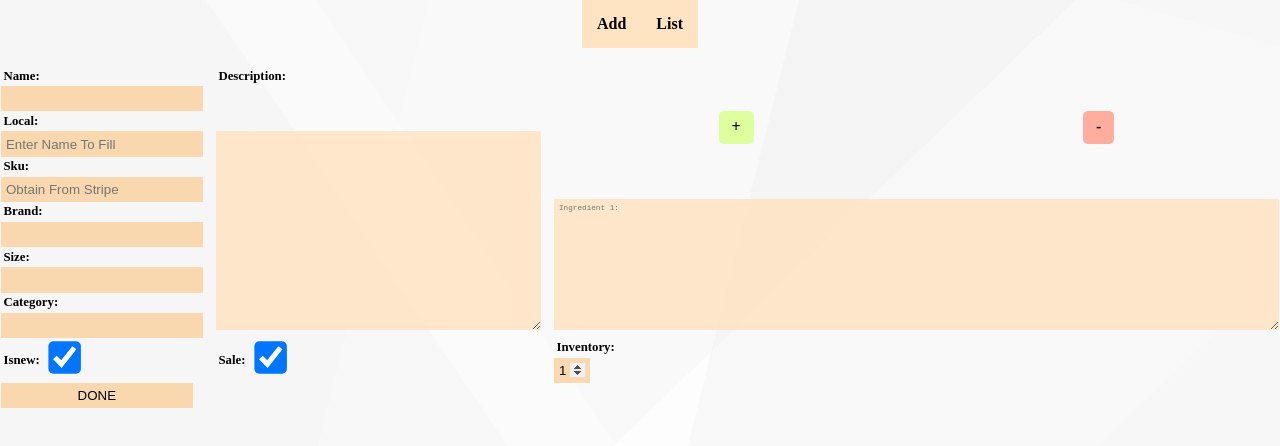
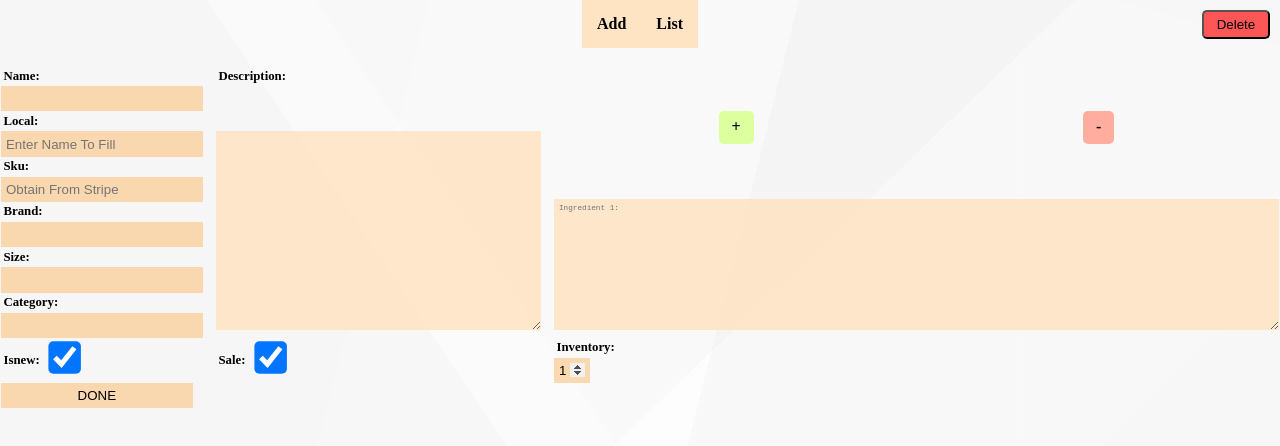
Before and after one commit to Hex-Zero/mi-api, a React (Create React App) app: page /product in a window 1280 px wide. Shown: the top 446 px of the page. Built offline with nearby package versions, Linux system fonts and the light colour scheme.

Commit message:
Delete button ready

```diff
--- a/src/components/list-products.component.js
+++ b/src/components/list-products.component.js
@@ -30,16 +30,6 @@ const Product = props => {
             <FaCheckSquare className="setInventoryCheckBox" />
           </button>
         </form>
-
-        {/*
-      <div
-        className="delete"
-        onClick={() => {
-          props.deleteProduct(props.product._id);
-        }}
-      >
-        Delete
-      </div> */}
       </td>
     </tr>
   );
@@ -49,7 +39,6 @@ export default class ProductsList extends Component {
   constructor(props) {
     super(props);
 
-    this.deleteProduct = this.deleteProduct.bind(this);
     this.updateProductInventory = this.updateProductInventory.bind(this);
 
     this.state = { products: [] };
@@ -66,13 +55,6 @@ export default class ProductsList extends Component {
       });
   }
 
-  deleteProduct(id) {
-    axios.delete("http://localhost:5000/products/" + id).then(response => {});
-
-    this.setState({
-      products: this.state.products.filter(el => el._id !== id)
-    });
-  }
   updateProductInventory(e, id, productInfo) {
     e.preventDefault();
     axios
--- a/src/components/product.component.js
+++ b/src/components/product.component.js
@@ -19,6 +19,7 @@ export default class AddProduct extends Component {
     this.handleAddIngredients = this.handleAddIngredients.bind(this);
     this.handleRemoveIngredients = this.handleRemoveIngredients.bind(this);
     this.onSubmit = this.onSubmit.bind(this);
+    this.deleteProduct = this.deleteProduct.bind(this);
 
     this.state = {
       local: "",
@@ -159,6 +160,14 @@ export default class AddProduct extends Component {
     });
   }
 
+  deleteProduct(id) {
+    axios.delete("http://localhost:5000/products/" + id).then(response => {});
+
+    // this.setState({
+    //   products: this.state.products.filter(el => el._id !== id)
+    // });
+    window.location = "/";
+  }
   onSubmit(e) {
     e.preventDefault();
 
@@ -351,6 +360,12 @@ export default class AddProduct extends Component {
             <input type="submit" value="DONE" className="btn btn-primary" />
           </div>
         </form>
+        <button
+          className="delete"
+          onClick={() => this.deleteProduct(this.props.match.params.id)}
+        >
+          Delete
+        </button>
       </div>
     );
   }
--- a/src/index.css
+++ b/src/index.css
@@ -222,4 +222,18 @@ input[type="number"]::-webkit-inner-spin-button,
 input[type="number"]::-webkit-outer-spin-button {
   opacity: 1;
 }
+
+.delete {
+  position: absolute;
+  right: 10px;
+  top: 10px;
+  padding: 0.4vw 1vw;
+  background: rgba(255, 0, 0, 0.651);
+  border-radius: 5px;
+  cursor: pointer;
+}
+
+.delete:hover {
+  background: red;
+}
 /*# sourceMappingURL=index.css.map */
--- a/src/index.scss
+++ b/src/index.scss
@@ -167,15 +167,6 @@ form {
         outline-color: white;
       }
     }
-    // .delete {
-    //   padding: 0.4vw 1vw;
-    //   background: rgba(255, 0, 0, 0.651);
-    //   border-radius: 5px;
-    //   cursor: pointer;
-    //   &:hover {
-    //     background: rgb(255, 0, 0);
-    //   }
-    // }
     button {
       background: transparent;
       border: none;
@@ -213,3 +204,16 @@ input[type="number"]::-webkit-inner-spin-button,
 input[type="number"]::-webkit-outer-spin-button {
   opacity: 1;
 }
+
+.delete {
+  position: absolute;
+  right: 10px;
+  top: 10px;
+  padding: 0.4vw 1vw;
+  background: rgba(255, 0, 0, 0.651);
+  border-radius: 5px;
+  cursor: pointer;
+  &:hover {
+    background: rgb(255, 0, 0);
+  }
+}
```
Also changed, not shown: 1 other file (tests, documents, lock files or other folders).
